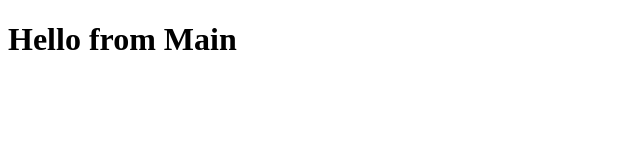
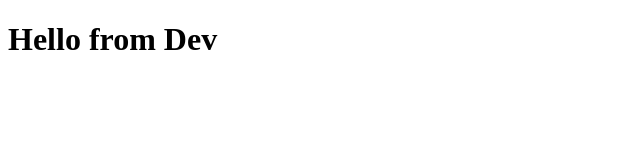
Before and after one commit to sleman-qtawe/my-git-demo, a plain HTML site: page index.html in a window 1280 px wide. Shown: the full height of the page, 0-640 px from the left. Drawn offline with Linux system fonts and the light colour scheme.

Commit message:
update from dev branch

```diff
--- a/index.html
+++ b/index.html
@@ -6,6 +6,6 @@
     <title>My First Web Page</title>
 </head>
 <body>
-    <h1>Hello from Main</h1>
+    <h1>Hello from Dev</h1>
     </body>
 </html>
```
Also changed, not shown: file1.txt (deleted), file2.txt (deleted), file3.txt (deleted), 1 other file.
